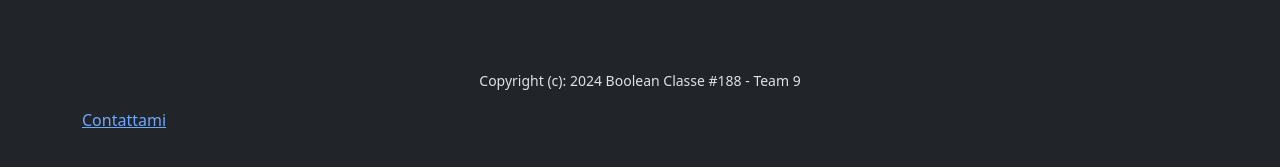
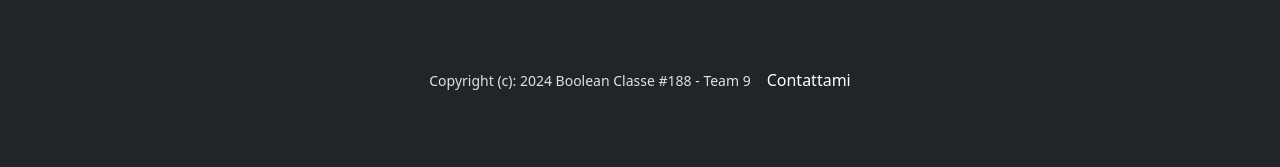
Before and after one commit to michele-pupo/vite-boolfolio, a Vue app: page / in a window 1280 px wide. Shown: the part 441-608 px from the top of the page. Built offline with nearby package versions, Linux system fonts and the light colour scheme; no server answers.

Commit message:
feat: better routerlink 'contact-me'

```diff
--- a/src/components/AppFooter.vue
+++ b/src/components/AppFooter.vue
@@ -48,14 +48,15 @@ export default {
             </div>
         </div>
 
-        <div class="bottom-footer text-center">
-            <p>
+        <div class="bottom-footer text-center d-flex justify-content-center gap-3 mb-3">
+            <p class="m-0">
                 <small>Copyright (c): 2024 Boolean Classe #188 - Team 9</small>
             </p>
+
+            <router-link :to="{name: 'contact-me'}" id="contact-me">Contattami</router-link>
         </div>
 
 
-        <router-link :to="{name: 'contact-me'}">Contattami</router-link>
 
     </div>
 
@@ -75,4 +76,16 @@ footer {
     }
 }
 
+#contact-me{
+    text-decoration: none;
+
+    color: white;
+
+    transition: all .3s ease;
+
+    &:hover{
+        background-color: rgba(255, 255, 255, 0.4);
+    }
+}
+
 </style>
```
